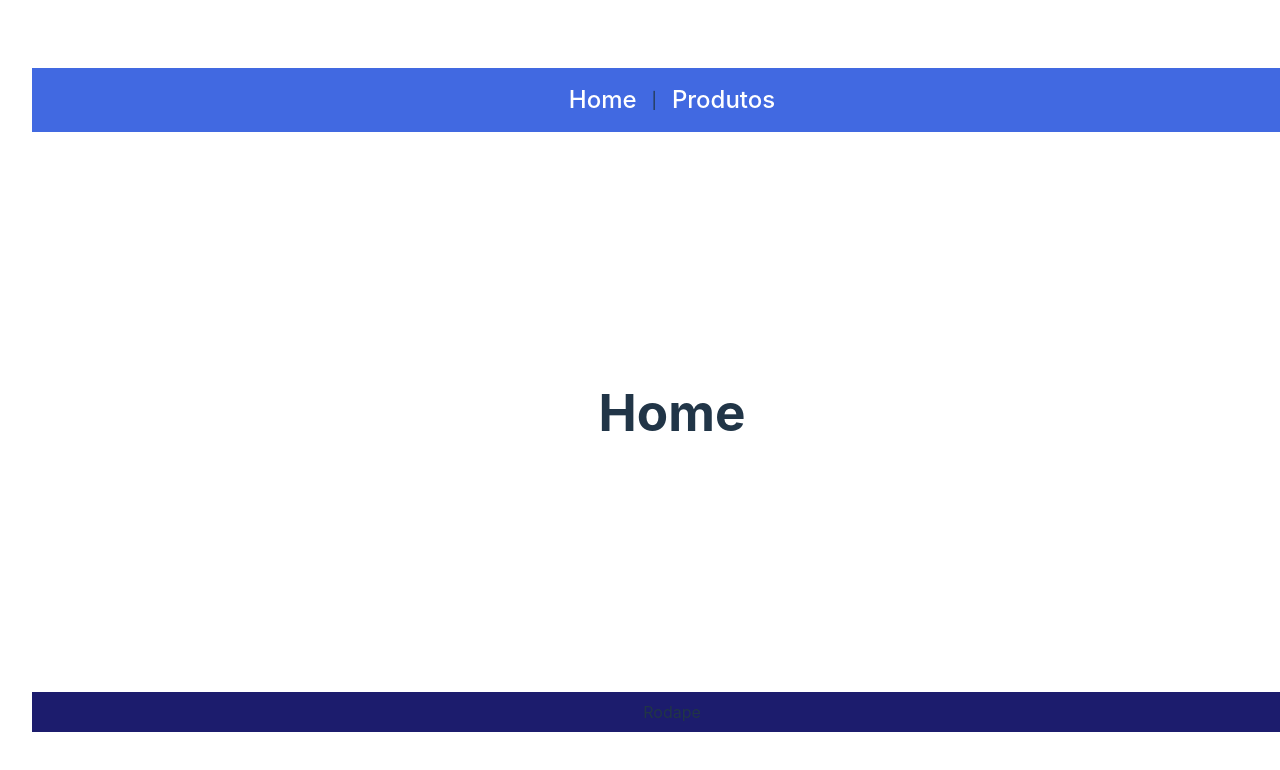
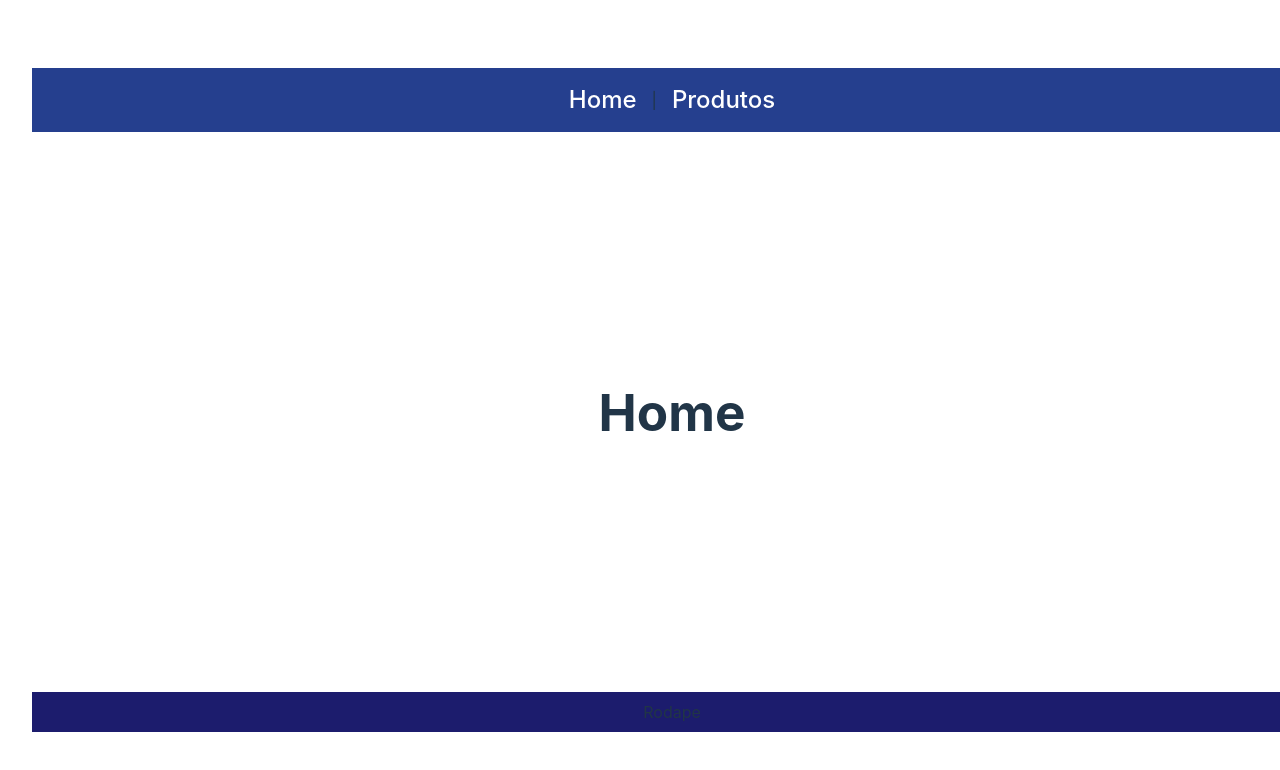
Before and after one commit to gustavobernardo25/EX-RWD, a React (Vite) app in the folder ex-rwd/: page / in a window 1280 px wide. Shown: the top 770 px of the page. Built offline with nearby package versions, Linux system fonts and the light colour scheme.

Commit message:
alteração css header

```diff
--- a/ex-rwd/src/App.css
+++ b/ex-rwd/src/App.css
@@ -50,7 +50,7 @@ nav {
   justify-content: center;
   align-items: center;
   height: 8vh;
-  background-color: royalblue;
+  background-color: rgb(37, 63, 142);
 
   & a {
     color: white;
```
